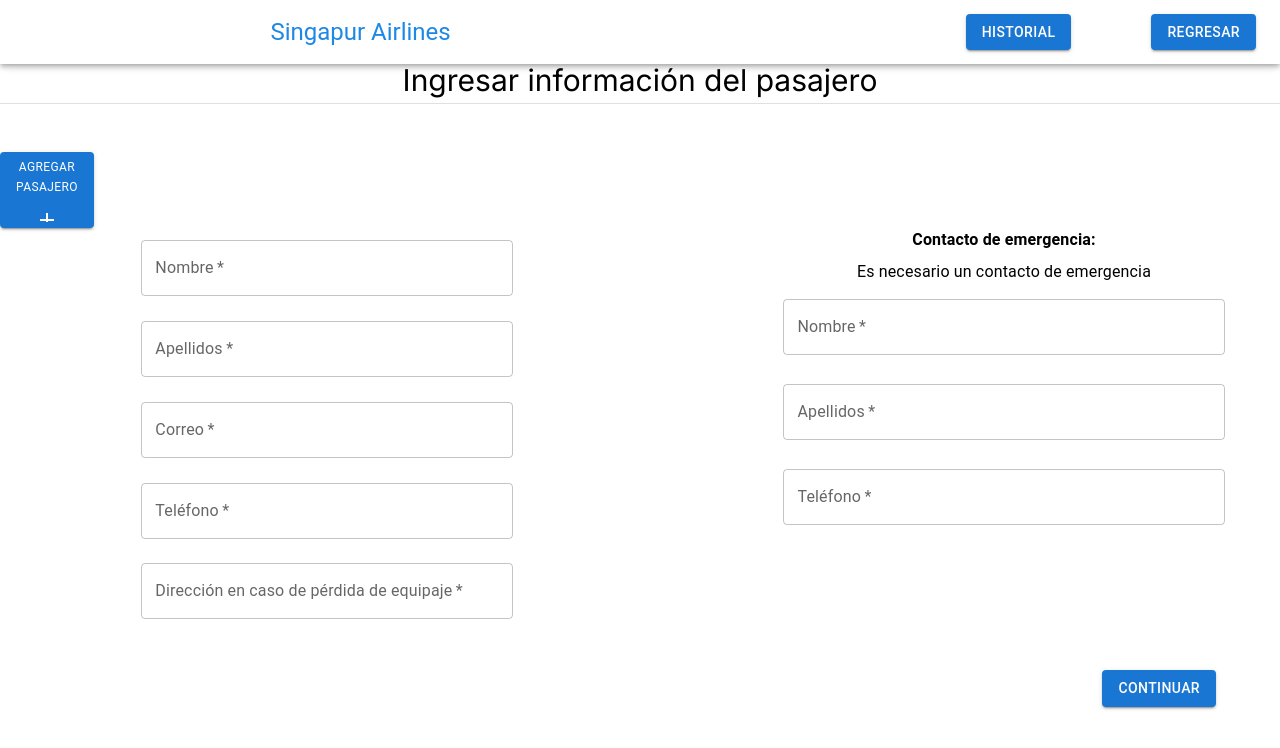
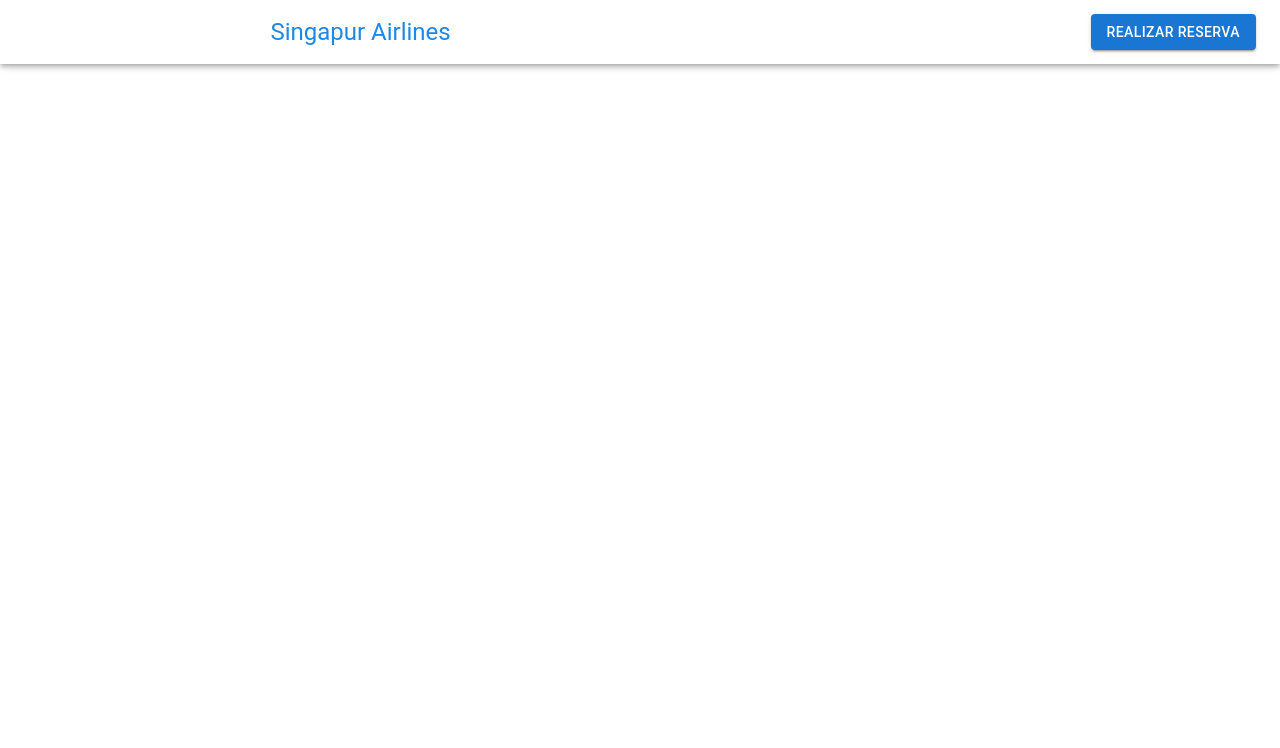
Before and after one commit to manuelRestrep0/frontend-presencial, a Next.js app: page /reservas-a in a window 1280 px wide. Shown: the top 748 px of the page. Built offline with nearby package versions, Linux system fonts and the light colour scheme.

Commit message:
HomePage added

```diff
--- /dev/null
+++ b/app/reservas-a/components/templates/HomePage.tsx
@@ -0,0 +1,40 @@
+"use client"
+
+import AppBar from "@mui/material/AppBar"
+import Button from "@mui/material/Button"
+import IconButton from "@mui/material/IconButton"
+import Stack from "@mui/material/Stack"
+import Toolbar from "@mui/material/Toolbar"
+import { useRouter } from "next/navigation"
+import React from "react"
+import PageTitle from "../atoms/texts/PageTitle"
+
+function HomePage() {
+
+  const router = useRouter()
+
+  const handelClick = () => {
+    router.push("/reservas-a/reserva")
+  }
+
+  return (
+    <AppBar component="nav" sx={{ bgcolor: "white" }}>
+    <Toolbar>
+      <IconButton
+        color="inherit"
+        aria-label="open drawer"
+        edge="start"
+        sx={{ mr: 2, display: { sm: "none" } }}
+      ></IconButton>
+      <PageTitle text="Singapur Airlines" />
+      <Stack direction="row" spacing={10}>
+        <Button variant="contained" onClick={handelClick}>
+          Realizar Reserva
+        </Button>
+      </Stack>
+    </Toolbar>
+  </AppBar>
+  )
+}
+
+export default HomePage
--- a/app/reservas-a/page.tsx
+++ b/app/reservas-a/page.tsx
@@ -1,10 +1,10 @@
 import React, { useState } from "react"
-import SubmitPage from "./components/templates/SubmitPage"
+import HomePage from "./components/templates/HomePage"
 
 export default function Confirmation() {
   return (
     <div className="App">
-      <SubmitPage />
+      <HomePage />
     </div>
   )
 }
--- /dev/null
+++ b/app/reservas-a/reserva/page.tsx
@@ -0,0 +1,11 @@
+import SubmitPage from "../components/templates/SubmitPage"
+
+function Reseva() {
+  return (
+    <div className="App">
+      <SubmitPage />
+    </div>
+  )
+}
+
+export default Reseva
```
